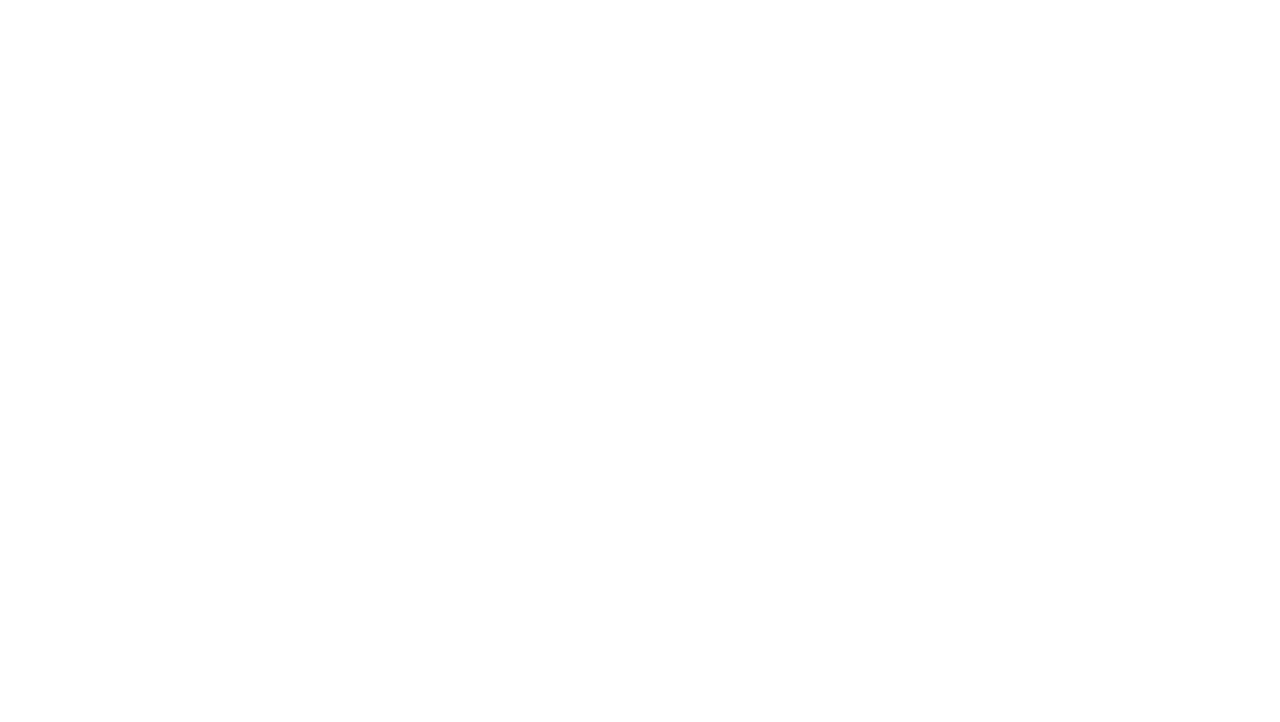
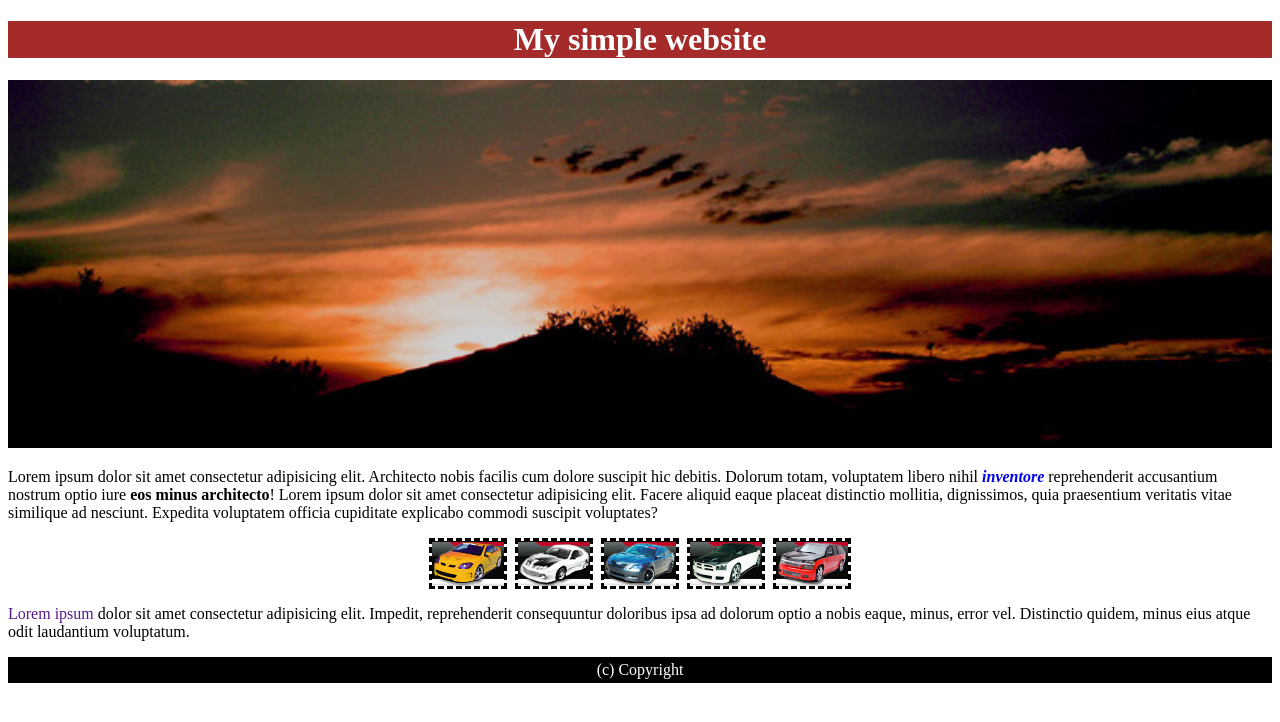
Before and after one commit to darkgraycat/lessons, a plain HTML site: page lessons/lesson4/simple.html in a window 1280 px wide. Drawn offline with Linux system fonts and the light colour scheme.

Commit message:
simple page done

```diff
--- /dev/null
+++ b/lessons/lesson4/css/simple.css
@@ -0,0 +1,30 @@
+header h1 {
+	background-color: #A52A2A;
+	color: #FFFFFF;
+	text-align: center;
+}
+
+header img {
+	width: 100%;
+}
+
+a {
+	text-decoration: none;
+}
+
+.image-container {
+	display: flex;
+	justify-content: center;
+}
+
+.image-container img {
+	margin: 0px 4px;
+	border: 3px dashed #000000;
+}
+
+footer {
+	background-color: #000000;
+	color: #FFFFFF;
+	text-align: center;
+	padding: 4px;
+}
--- a/lessons/lesson4/simple.html
+++ b/lessons/lesson4/simple.html
@@ -4,6 +4,7 @@
 <head>
 	<meta charset="UTF-8">
 	<meta name="viewport" content="width=device-width, initial-scale=1.0">
+	<link rel="stylesheet" href="css/simple.css">
 	<title>Simple task</title>
 </head>
 
@@ -11,6 +12,48 @@
 
 	<div class="container">
 
+		<header>
+			<h1>My simple website</h1>
+			<img src="images/sunset.jpg" alt="sunset">
+		</header>
+
+		<main>
+			<div>
+				<p>
+					Lorem ipsum dolor sit amet consectetur adipisicing elit. Architecto nobis facilis cum dolore
+					suscipit
+					hic debitis. Dolorum totam, voluptatem libero nihil <i><b><a href="#">inventore</a></b></i>
+					reprehenderit
+					accusantium nostrum
+					optio
+					iure <b>eos minus architecto</b>!
+					Lorem ipsum dolor sit amet consectetur adipisicing elit. Facere aliquid eaque placeat distinctio
+					mollitia, dignissimos, quia praesentium veritatis vitae similique ad nesciunt. Expedita voluptatem
+					officia cupiditate explicabo commodi suscipit voluptates?
+				</p>
+			</div>
+			<div class="image-container">
+				<img src="images/car01.jpg" alt="car01">
+				<img src="images/car02.jpg" alt="car02">
+				<img src="images/car03.jpg" alt="car03">
+				<img src="images/car04.jpg" alt="car04">
+				<img src="images/car05.jpg" alt="car05">
+			</div>
+			<div>
+				<p>
+					<a href="">Lorem ipsum</a>
+					dolor sit amet consectetur adipisicing elit. Impedit, reprehenderit consequuntur
+					doloribus
+					ipsa ad dolorum optio a nobis eaque, minus, error vel. Distinctio quidem, minus eius atque odit
+					laudantium voluptatum.
+				</p>
+			</div>
+		</main>
+
+		<footer>
+			(c) Copyright
+		</footer>
+
 	</div>
 
 </body>
```
Also changed, not shown: lessons/lesson4/hard.html (+4 -0 lines), lessons/lesson4/css/hard.css (added), lessons/lesson4/css/style.css (deleted).
